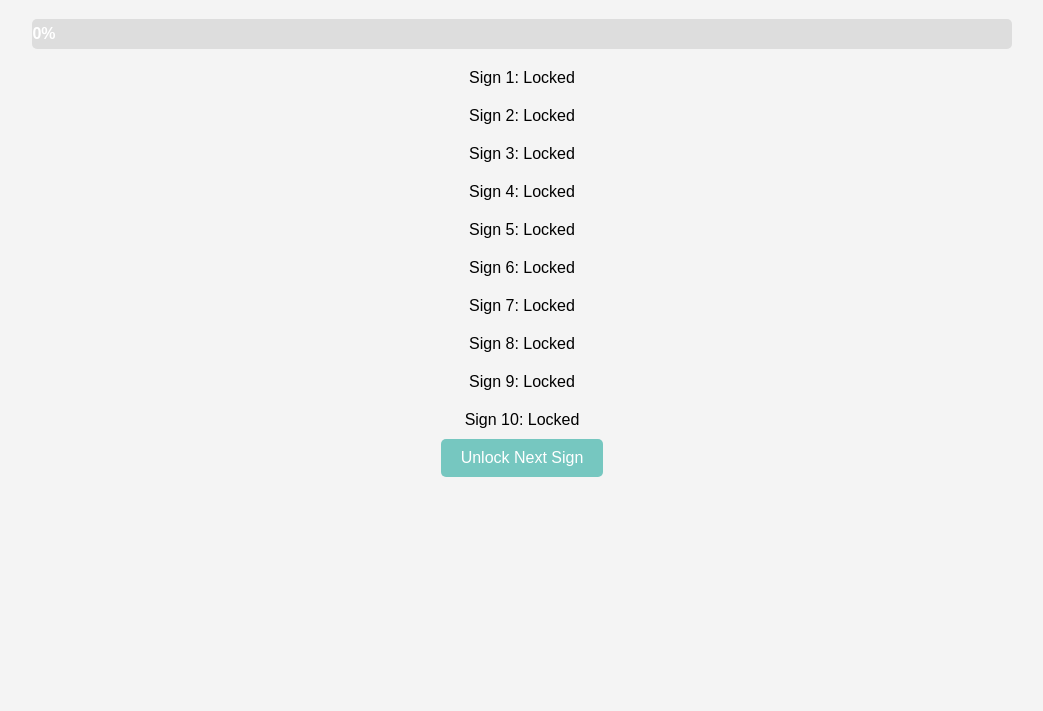
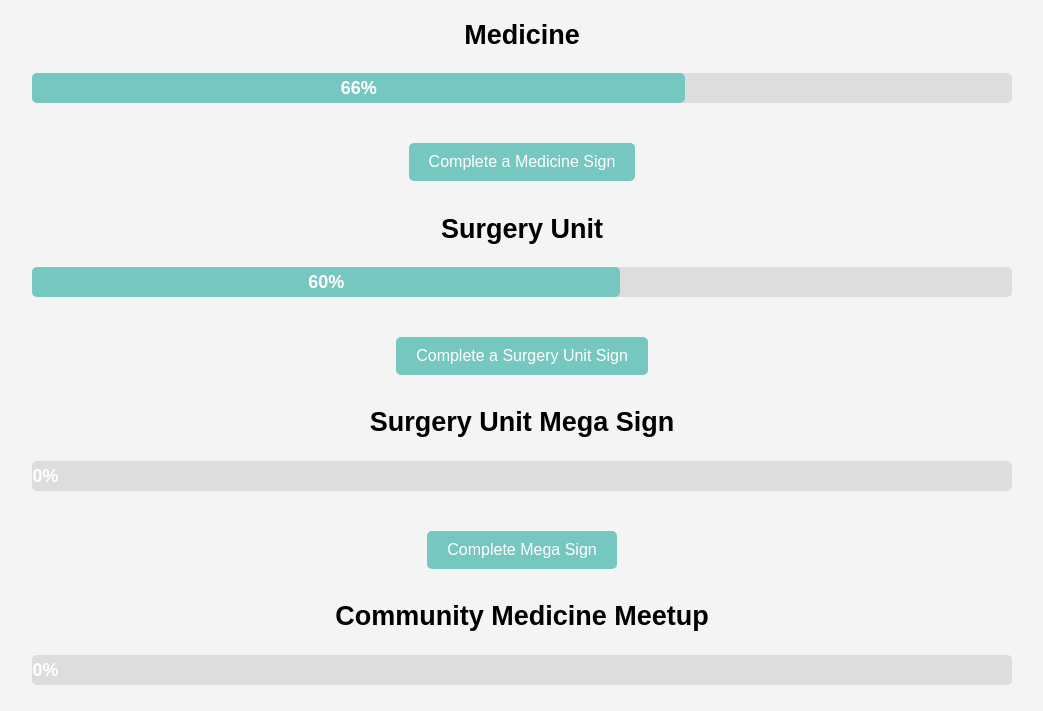
Before and after one commit to manasdeore/Carrot-Tracker, a plain HTML site: page index.html in a window 1280 px wide. Shown: the part 89-800 px from the top of the page, without its empty margins (118-1161 px from the left). Drawn offline with Linux system fonts and the light colour scheme.

Commit message:
Update index.html

```diff
--- a/index.html
+++ b/index.html
@@ -3,7 +3,7 @@
 <head>
     <meta charset="UTF-8">
     <meta name="viewport" content="width=device-width, initial-scale=1.0">
-    <title>Progress Tracker</title>
+    <title>Custom Progress Tracker</title>
     <style>
         body {
             font-family: Arial, sans-serif;
@@ -15,6 +15,7 @@
         .progress-container {
             width: 80%;
             margin: 0 auto;
+            margin-bottom: 30px;
         }
 
         .progress-bar {
@@ -37,18 +38,9 @@
             font-weight: bold;
         }
 
-        .sign {
+        .task {
+            font-size: 18px;
             margin-top: 20px;
-        }
-
-        .locked {
-            color: gray;
-            font-style: italic;
-        }
-
-        .unlocked {
-            font-weight: bold;
-            color: green;
         }
 
         button {
@@ -70,52 +62,117 @@
 </head>
 <body>
     <h1>Progress Tracker</h1>
-    <div class="progress-container">
-        <div class="progress-bar">
-            <div class="progress-bar-inner" id="progressBar">0%</div>
+
+    <div class="task">
+        <h2>Medicine</h2>
+        <div class="progress-container">
+            <div class="progress-bar">
+                <div class="progress-bar-inner" id="medicineProgress">66%</div>
+            </div>
         </div>
+        <button id="medicineBtn">Complete a Medicine Sign</button>
     </div>
 
-    <div class="sign-container">
-        <div class="sign" id="sign1" class="locked">Sign 1: Locked</div>
-        <div class="sign" id="sign2" class="locked">Sign 2: Locked</div>
-        <div class="sign" id="sign3" class="locked">Sign 3: Locked</div>
-        <div class="sign" id="sign4" class="locked">Sign 4: Locked</div>
-        <div class="sign" id="sign5" class="locked">Sign 5: Locked</div>
-        <div class="sign" id="sign6" class="locked">Sign 6: Locked</div>
-        <div class="sign" id="sign7" class="locked">Sign 7: Locked</div>
-        <div class="sign" id="sign8" class="locked">Sign 8: Locked</div>
-        <div class="sign" id="sign9" class="locked">Sign 9: Locked</div>
-        <div class="sign" id="sign10" class="locked">Sign 10: Locked</div>
+    <div class="task">
+        <h2>Surgery Unit</h2>
+        <div class="progress-container">
+            <div class="progress-bar">
+                <div class="progress-bar-inner" id="surgeryUnitProgress">60%</div>
+            </div>
+        </div>
+        <button id="surgeryUnitBtn">Complete a Surgery Unit Sign</button>
     </div>
 
-    <button id="unlockBtn">Unlock Next Sign</button>
+    <div class="task">
+        <h2>Surgery Unit Mega Sign</h2>
+        <div class="progress-container">
+            <div class="progress-bar">
+                <div class="progress-bar-inner" id="surgeryMegaProgress">0%</div>
+            </div>
+        </div>
+        <button id="surgeryMegaBtn">Complete Mega Sign</button>
+    </div>
+
+    <div class="task">
+        <h2>Community Medicine Meetup</h2>
+        <div class="progress-container">
+            <div class="progress-bar">
+                <div class="progress-bar-inner" id="communityMeetupProgress">0%</div>
+            </div>
+        </div>
+        <button id="communityMeetupBtn">Mark Meetup Complete</button>
+    </div>
+
+    <div class="task">
+        <h2>Community Medicine</h2>
+        <div class="progress-container">
+            <div class="progress-bar">
+                <div class="progress-bar-inner" id="communityProgress">0%</div>
+            </div>
+        </div>
+        <button id="communityBtn">Complete a Community Medicine Sign</button>
+    </div>
 
     <script>
-        let signsUnlocked = 0;
+        let medicineSigns = 6;
+        let surgeryUnitSigns = 3;
+        let surgeryMegaSigns = 0;
+        let communityMeetupDone = false;
+        let communitySigns = 0;
 
         function updateProgress() {
-            let progressPercentage = (signsUnlocked / 10) * 100;
-            document.getElementById('progressBar').style.width = progressPercentage + '%';
-            document.getElementById('progressBar').textContent = Math.floor(progressPercentage) + '%';
+            document.getElementById('medicineProgress').style.width = (medicineSigns / 9) * 100 + '%';
+            document.getElementById('medicineProgress').textContent = Math.floor((medicineSigns / 9) * 100) + '%';
+
+            document.getElementById('surgeryUnitProgress').style.width = (surgeryUnitSigns / 5) * 100 + '%';
+            document.getElementById('surgeryUnitProgress').textContent = Math.floor((surgeryUnitSigns / 5) * 100) + '%';
+
+            document.getElementById('surgeryMegaProgress').style.width = (surgeryMegaSigns / 1) * 100 + '%';
+            document.getElementById('surgeryMegaProgress').textContent = Math.floor((surgeryMegaSigns / 1) * 100) + '%';
+
+            document.getElementById('communityMeetupProgress').style.width = communityMeetupDone ? '100%' : '0%';
+            document.getElementById('communityMeetupProgress').textContent = communityMeetupDone ? '100%' : '0%';
+
+            document.getElementById('communityProgress').style.width = (communitySigns / 2) * 100 + '%';
+            document.getElementById('communityProgress').textContent = Math.floor((communitySigns / 2) * 100) + '%';
         }
 
-        function unlockSign() {
-            signsUnlocked += 1;
-            if (signsUnlocked <= 10) {
-                document.getElementById('sign' + signsUnlocked).classList.remove('locked');
-                document.getElementById('sign' + signsUnlocked).classList.add('unlocked');
-                document.getElementById('sign' + signsUnlocked).textContent = 'Sign ' + signsUnlocked + ': Unlocked';
+        // Buttons' click events to increase progress
+        document.getElementById('medicineBtn').addEventListener('click', function() {
+            if (medicineSigns < 9) {
+                medicineSigns++;
                 updateProgress();
             }
+        });
 
-            if (signsUnlocked === 10) {
-                document.getElementById('unlockBtn').disabled = true;
-                document.getElementById('unlockBtn').textContent = 'All Signs Unlocked!';
+        document.getElementById('surgeryUnitBtn').addEventListener('click', function() {
+            if (surgeryUnitSigns < 5) {
+                surgeryUnitSigns++;
+                updateProgress();
             }
-        }
+        });
 
-        document.getElementById('unlockBtn').addEventListener('click', unlockSign);
+        document.getElementById('surgeryMegaBtn').addEventListener('click', function() {
+            if (surgeryMegaSigns < 1) {
+                surgeryMegaSigns++;
+                updateProgress();
+            }
+        });
+
+        document.getElementById('communityMeetupBtn').addEventListener('click', function() {
+            communityMeetupDone = true;
+            updateProgress();
+        });
+
+        document.getElementById('communityBtn').addEventListener('click', function() {
+            if (communitySigns < 2) {
+                communitySigns++;
+                updateProgress();
+            }
+        });
+
+        // Initialize progress bars based on initial values
+        updateProgress();
     </script>
 </body>
 </html>
```
